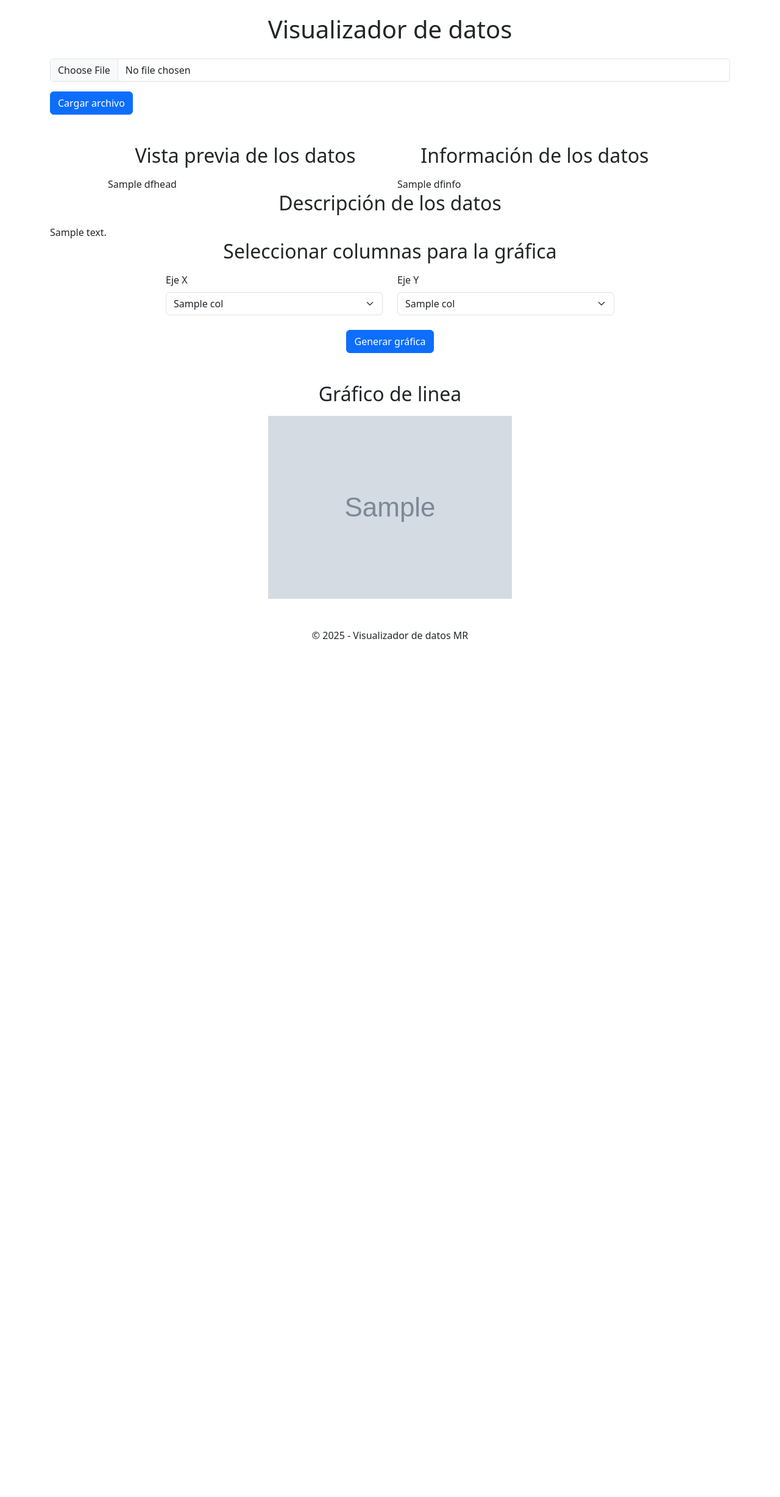
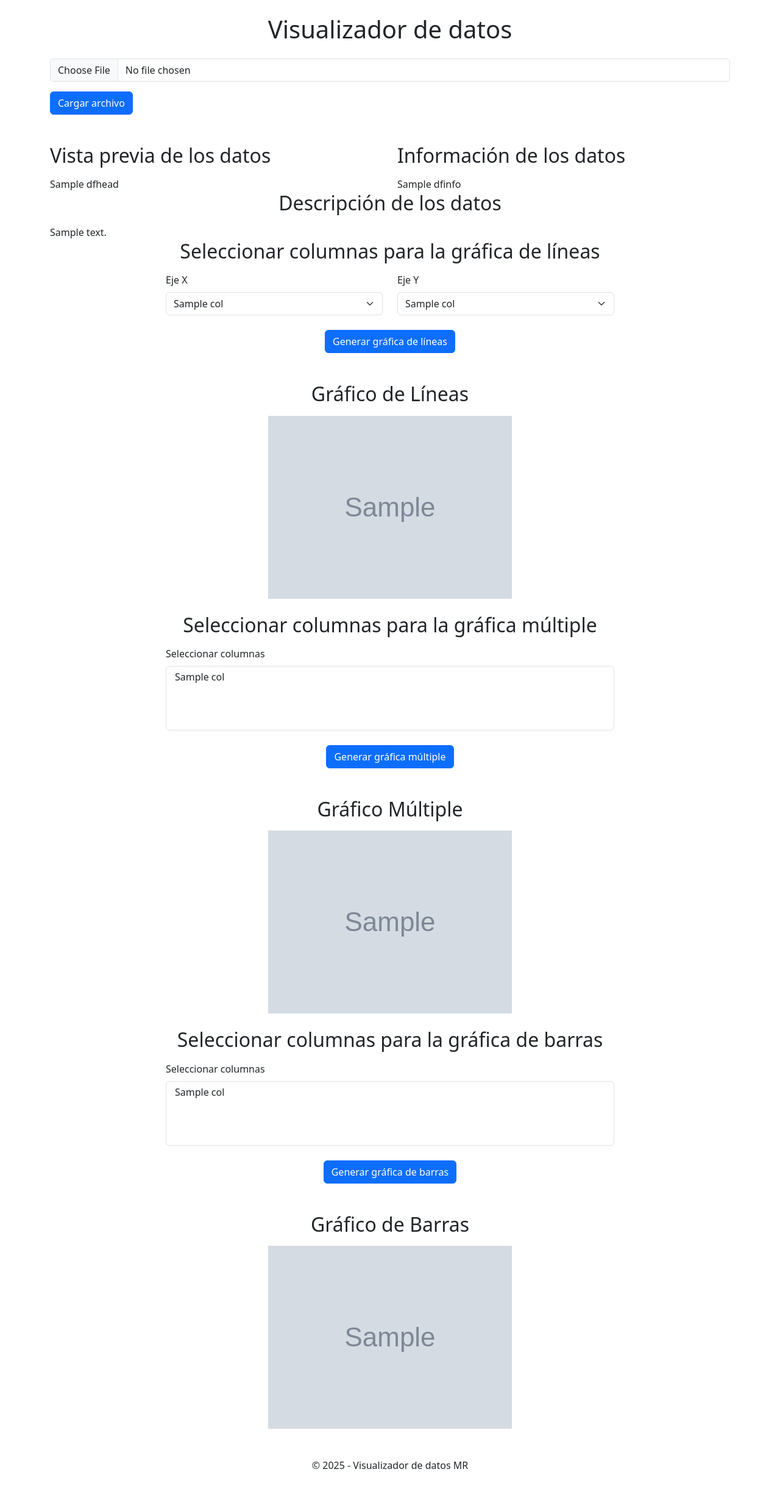
Before and after one commit to M4rtR0d/visulizador_datos, a Flask app: template templates/myapp.html in a window 1280 px wide. Shown: the whole page at 61% size. Before the commit the page ends 1048 px from the top, so only its background shows below. Run offline with Flask 3, Linux system fonts and the light colour scheme; the template is opened without the code that fills it: most values are stand-ins (such as "Sample title", 1, 10 or a date in 2020); grey boxes marked "Sample" are stand-in pictures.

Commit message:
Carga, muestra datos, grafica linea, gafica multiple linea y grafica de barras

```diff
--- a/app.py
+++ b/app.py
@@ -2,6 +2,8 @@ import io
 from flask import Flask, render_template, request, session
 import pandas as pd
 import matplotlib.pyplot as plt
+import matplotlib
+matplotlib.use('Agg')  # Usar backend no interactivo
 import os
 
 app = Flask(__name__)
@@ -12,11 +14,38 @@ def generar_grafica_lineas(df, x_column, y_column, output_path):
     """
     Función para generar una gráfica a partir de un DataFrame y columnas seleccionadas.
     """
+    if not x_column and y_column:
+        raise ValueError("No se seleccionaron columnas para generar el gráfico de barras.")
+
     plt.figure(figsize=(12, 6))
     plt.plot(df[x_column], df[y_column], label=f'{y_column} vs {x_column}', color='blue')
     plt.title(f'{y_column} vs {x_column}')
     plt.xlabel(x_column)
     plt.ylabel(y_column)
+    # Ajustar la frecuencia de los xticks
+    # Mostrar un xtick cada 10 valores o más, según el tamaño del DataFrame
+    xtick_frequency = max(len(df[x_column]) // 10, 1)
+    # Seleccionar etiquetas con la frecuencia ajustada
+    plt.xticks(df[x_column][::xtick_frequency], rotation=45)
+    plt.tight_layout()
+    plt.legend()
+    plt.grid(True)
+    plt.savefig(output_path)
+    plt.close()
+
+def generar_grafica_multiple(df, selected_columns, output_path):
+    """
+    Función para generar una gráfica con múltiples columnas seleccionadas.
+    """
+    if not selected_columns:
+        raise ValueError("No se seleccionaron columnas para generar el gráfico de barras.")
+
+    plt.figure(figsize=(12, 6))
+    for column in selected_columns:
+        plt.plot(df.index, df[column], label=column)
+    plt.title("Gráfico de columnas seleccionadas")
+    plt.xlabel("Índice")
+    plt.ylabel("Valores")
     plt.xticks(rotation=45)
     plt.tight_layout()
     plt.legend()
@@ -24,26 +53,46 @@ def generar_grafica_lineas(df, x_column, y_column, output_path):
     plt.savefig(output_path)
     plt.close()
 
-def generar_grafica_barras(df, x_column, y_column, output_path):
+def generar_grafica_barras(df, selected_columns, output_path):
     """
-    Función para generar una gráfica de barras de acuerdo a lista entrega a la funcion como parametro a partir de un DataFrame y columnas seleccionadas.
+    Función para generar un gráfico de barras con múltiples columnas seleccionadas.
     """
+    if not selected_columns:
+        raise ValueError("No se seleccionaron columnas para generar el gráfico de barras.")
+
+    # Validar que todas las columnas existan en el DataFrame
+    for column in selected_columns:
+        if column not in df.columns:
+            raise ValueError(f"La columna '{column}' no existe en el DataFrame.")
+
     plt.figure(figsize=(12, 6))
-    df.groupby(x_column)[y_column].sum().plot(kind='bar', color='blue')
-    plt.title(f'{y_column} vs {x_column}')
-    plt.xlabel(x_column)
-    plt.ylabel(y_column)
-    plt.xticks(rotation=45)
+    bar_width = 0.8 / len(selected_columns)  # Ajustar el ancho de las barras para múltiples columnas
+    indices = range(len(df.index))
+
+    for i, column in enumerate(selected_columns):
+        plt.bar(
+            [x + i * bar_width for x in indices],  # Desplazar las barras para cada columna
+            df[column],
+            bar_width,
+            label=column
+        )
+
+    plt.title("Gráfico de barras de columnas seleccionadas")
+    plt.xlabel("Índice")
+    plt.ylabel("Valores")
+    plt.xticks([x + bar_width * (len(selected_columns) / 2 - 0.5) for x in indices], df.index, rotation=45)
     plt.tight_layout()
-    plt.grid(True)
-    plt.savefig(output_path)
+    plt.legend()
+    plt.grid(axis='y', linestyle='--', alpha=0.7)
+    plt.savefig(output_path)  # Guardar el gráfico en el archivo especificado
     plt.close()
-
-
 
 @app.route('/', methods=['GET', 'POST'])
 def upload_and_generate():
-    graph_file_lineas = None
+    # Recuperar las rutas de los gráficos desde la sesión
+    graph_file_lineas = session.get('graph_file_lineas', None)
+    graph_file_multiple = session.get('graph_file_multiple', None)
+    graph_file_barras = session.get('graph_file_barras', None)
     dfhead_html = None
     dfdescribe_html = None
     dfinfo_html = None
@@ -81,7 +130,7 @@ def upload_and_generate():
             else:
                 return "Por favor suba un archivo CSV válido.", 400
 
-        elif 'x_column' in request.form and 'y_column' in request.form:  # Generar gráfica
+        elif 'x_column' in request.form and 'y_column' in request.form:  # Generar gráfica de líneas
             try:
                 # Recuperar el archivo CSV desde la sesión
                 file_path = session.get('file_path')
@@ -99,6 +148,42 @@ def upload_and_generate():
                 graph_file_lineas = os.path.join(UPLOAD_FOLDER, 'grafico_lineas.png')
                 generar_grafica_lineas(df, x_column, y_column, graph_file_lineas)
 
+                # Guardar la ruta del gráfico en la sesión
+                session['graph_file_lineas'] = graph_file_lineas
+
+                # Mantener las columnas disponibles para el formulario
+                columnas = df.columns.tolist()
+                # Mantener los datos para los bloques if dfhead, if dfinfo, if dfdescribe
+                dfhead_html = df.head().to_html(classes='table table-striped', index=False)
+                dfdescribe_html = df.describe(include='all').to_html(classes='table table-striped', index=False)
+
+                buffer = io.StringIO()
+                df.info(buf=buffer)
+                dfinfo_html = f"<pre>{buffer.getvalue()}</pre>"
+
+            except Exception as e:
+                return f"Error al generar la gráfica de líneas: {str(e)}", 400
+
+        elif 'selected_columns_multiple' in request.form:  # Generar gráfica múltiple
+            try:
+                # Recuperar el archivo CSV desde la sesión
+                file_path = session.get('file_path')
+                if not file_path or not os.path.exists(file_path):
+                    return "El archivo CSV no está disponible. Por favor, cargue un archivo nuevamente.", 400
+
+                # Leer el archivo CSV
+                df = pd.read_csv(file_path)
+
+                # Obtener las columnas seleccionadas
+                selected_columns_multiple = request.form.getlist('selected_columns_multiple')
+
+                # Crear la gráfica utilizando la función separada
+                graph_file_multiple = os.path.join(UPLOAD_FOLDER, 'grafico_multiple.png')
+                generar_grafica_multiple(df, selected_columns_multiple, graph_file_multiple)
+
+                # Guardar la ruta del gráfico en la sesión
+                session['graph_file_multiple'] = graph_file_multiple
+
                 # Mantener las columnas disponibles para el formulario
                 columnas = df.columns.tolist()
 
@@ -113,9 +198,47 @@ def upload_and_generate():
             except Exception as e:
                 return f"Error al generar la gráfica: {str(e)}", 400
 
+        elif 'selected_columns' in request.form:  # Generar gráfica de barras
+            try:
+                # Recuperar el archivo CSV desde la sesión
+                file_path = session.get('file_path')
+                if not file_path or not os.path.exists(file_path):
+                    return "El archivo CSV no está disponible. Por favor, cargue un archivo nuevamente.", 400
+
+                # Leer el archivo CSV
+                df = pd.read_csv(file_path)
+
+                # Obtener las columnas seleccionadas
+                selected_columns = request.form.getlist('selected_columns')
+                if not selected_columns:
+                    return "No se seleccionaron columnas para generar el gráfico de barras.", 400
+
+                # Crear la gráfica utilizando la función separada
+                graph_file_barras = os.path.join(UPLOAD_FOLDER, 'grafico_barras.png')
+                generar_grafica_barras(df, selected_columns, graph_file_barras)
+
+                # Guardar la ruta del gráfico en la sesión
+                session['graph_file_barras'] = graph_file_barras
+
+                # Mantener las columnas disponibles para el formulario
+                columnas = df.columns.tolist()
+
+                # Mantener los datos para los bloques if dfhead, if dfinfo, if dfdescribe
+                dfhead_html = df.head().to_html(classes='table table-striped', index=False)
+                dfdescribe_html = df.describe(include='all').to_html(classes='table table-striped', index=False)
+
+                buffer = io.StringIO()
+                df.info(buf=buffer)
+                dfinfo_html = f"<pre>{buffer.getvalue()}</pre>"
+
+            except Exception as e:
+                return f"Error al generar la gráfica de barras: {str(e)}", 400
+
     return render_template(
         'myapp.html',
         graph_file_lineas=graph_file_lineas,
+        graph_file_multiple=graph_file_multiple,
+        graph_file_barras=graph_file_barras,
         dfhead=dfhead_html,
         dfdescribe=dfdescribe_html,
         dfinfo=dfinfo_html,
--- a/templates/myapp.html
+++ b/templates/myapp.html
@@ -23,16 +23,14 @@
 
     <!-- Formulario para cargar un nuevo archivo -->
     <form method="POST" enctype="multipart/form-data" class="mb-5">
-        <!-- Campo para cargar archivo -->
         <input type="file" name="file" accept=".csv" required class="form-control mb-3">
         <button type="submit" class="btn btn-primary">Cargar archivo</button>
     </form>
 
-    <!-- Bloque para mostrar la vista previa de los datos -->
-    <div class="row justify-content-center">
+    <div class="row">
     {% if dfhead %}
-            <div class="col-md-5">
-                <h2 class="mb-3 text-center">Vista previa de los datos</h2>
+        <div class="col-md-6">
+            <h2 class="mb-3">Vista previa de los datos</h2>
             <div class="table-responsive">
                 {{ dfhead|safe }}
             </div>
@@ -40,8 +38,8 @@
     {% endif %}
 
     {% if dfinfo %}
-            <div class="col-md-5">
-                <h2 class="mb-3 text-center">Información de los datos</h2>
+        <div class="col-md-6">
+            <h2 class="mb-3">Información de los datos</h2>
             <div class="table-responsive">
                 {{ dfinfo|safe }}
             </div>
@@ -57,9 +55,9 @@
         </div>
     {% endif %}
 
-    <!-- Bloque para seleccionar columnas y generar gráfica -->
+    <!-- Bloque para seleccionar columnas y generar gráfica de líneas -->
     {% if columnas %}
-        <h2 class="mb-3 text-center">Seleccionar columnas para la gráfica</h2>
+        <h2 class="mb-3 text-center">Seleccionar columnas para la gráfica de líneas</h2>
         <form method="POST" class="mb-5">
             <div class="row justify-content-center">
                 <div class="col-md-4">
@@ -80,23 +78,77 @@
                 </div>
             </div>
             <div class="text-center mt-4">
-                <button type="submit" class="btn btn-primary">Generar gráfica</button>
+                <button type="submit" class="btn btn-primary">Generar gráfica de líneas</button>
             </div>
         </form>
     {% endif %}
 
-    <!-- Bloque para mostrar la gráfica -->
+    <!-- Bloque para mostrar la gráfica de líneas -->
     {% if graph_file_lineas %}
-        <h2 class="mb-3 text-center">Gráfico de linea</h2>
+    <h2 class="mb-3 text-center">Gráfico de Líneas</h2>
     <div class="text-center mb-4">
-            <img src="{{ graph_file_lineas }}" alt="Gráfica" class="img-fluid">
+        <img src="{{ graph_file_lineas }}" alt="Gráfico de Líneas" class="img-fluid">
+    </div>
+    {% endif %}
+
+    <!-- Bloque para seleccionar columnas y generar gráfica de lineas múltiple -->
+    {% if columnas %}
+        <h2 class="mb-3 text-center">Seleccionar columnas para la gráfica múltiple</h2>
+        <form method="POST" class="mb-5">
+            <div class="row justify-content-center">
+                <div class="col-md-8">
+                    <label for="selected_columns_multiple" class="form-label">Seleccionar columnas</label>
+                    <select name="selected_columns_multiple" id="selected_columns_multiple" class="form-select" multiple required>
+                        {% for col in columnas %}
+                            <option value="{{ col }}">{{ col }}</option>
+                        {% endfor %}
+                    </select>
+                </div>
+            </div>
+            <div class="text-center mt-4">
+                <button type="submit" class="btn btn-primary">Generar gráfica múltiple</button>
+            </div>
+        </form>
+    {% endif %}
+
+    <!-- Bloque para mostrar la gráfica múltiple -->
+    {% if graph_file_multiple %}
+    <h2 class="mb-3 text-center">Gráfico Múltiple</h2>
+    <div class="text-center mb-4">
+        <img src="{{ graph_file_multiple }}" alt="Gráfico Múltiple" class="img-fluid">
+    </div>
+    {% endif %}
+
+    <!-- Bloque para seleccionar columnas y generar gráfica de barras -->
+    {% if columnas %}
+    <h2 class="mb-3 text-center">Seleccionar columnas para la gráfica de barras</h2>
+    <form method="POST" class="mb-5">
+        <div class="row justify-content-center">
+            <div class="col-md-8">
+                <label for="selected_columns" class="form-label">Seleccionar columnas</label>
+                <select name="selected_columns" id="selected_columns" class="form-select" multiple required>
+                    {% for col in columnas %}
+                        <option value="{{ col }}">{{ col }}</option>
+                    {% endfor %}
+                </select>
+            </div>
+        </div>
+        <div class="text-center mt-4">
+            <button type="submit" class="btn btn-primary">Generar gráfica de barras</button>
+        </div>
+    </form>
+    {% endif %}
+
+    <!-- Bloque para mostrar la gráfica de barras -->
+    {% if graph_file_barras %}
+        <h2 class="mb-3 text-center">Gráfico de Barras</h2>
+        <div class="text-center mb-4">
+            <img src="{{ graph_file_barras }}" alt="Gráfico de Barras" class="img-fluid">
         </div>
     {% endif %}
 
     <footer class="text-center mt-5">
         <p>&copy; 2025 - Visualizador de datos MR</p>
     </footer>
-
-    <script src="https://cdn.jsdelivr.net/npm/bootstrap@5.3.0-alpha3/dist/js/bootstrap.bundle.min.js"></script>
 </body>
 </html>
```
Also changed, not shown: static/grafico.png (deleted), static/grafico_lineas.png, static/grafico_personalizado.png (deleted), 1 other file. Lines whose indentation alone changed are shown as unchanged.
